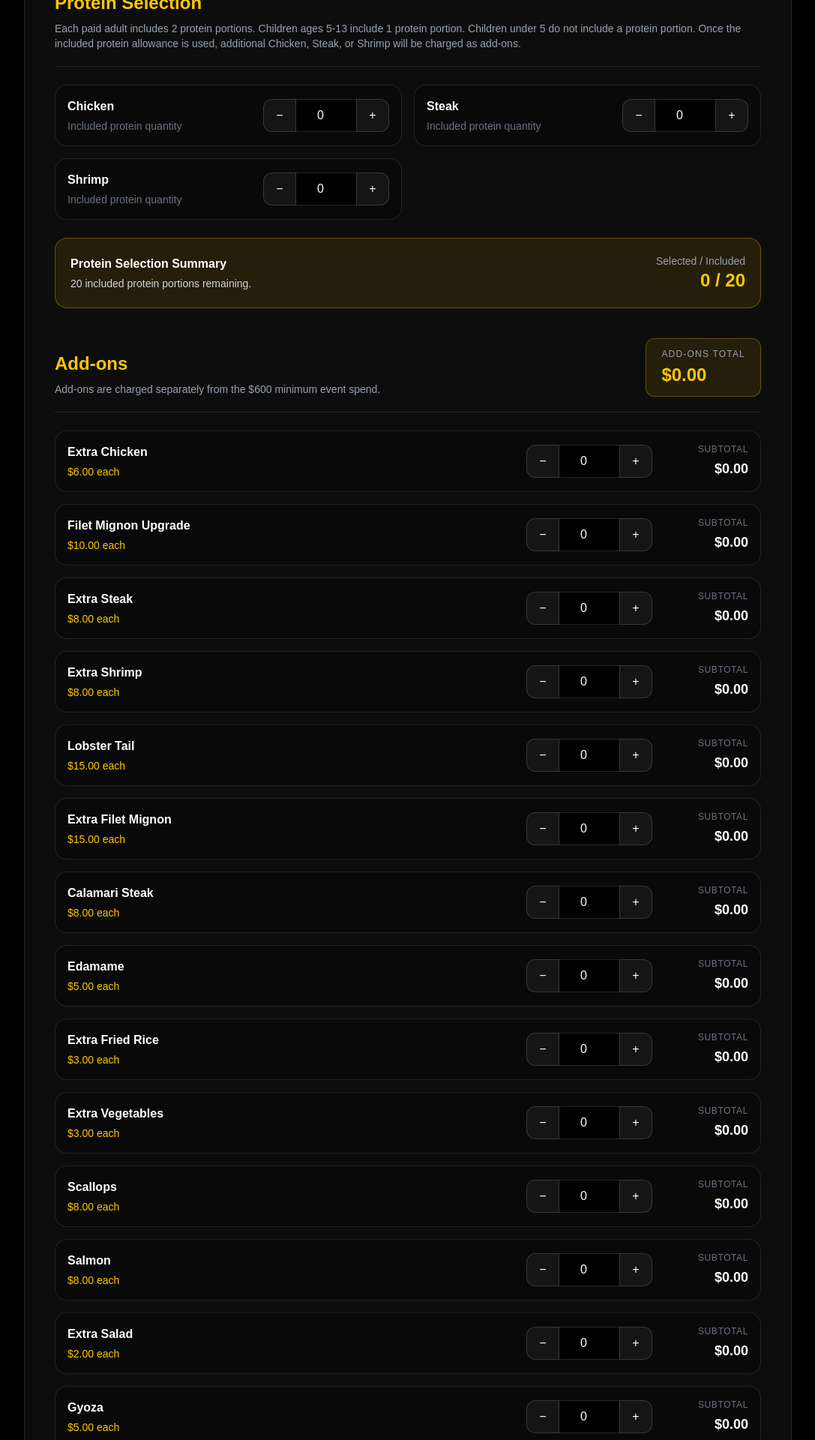
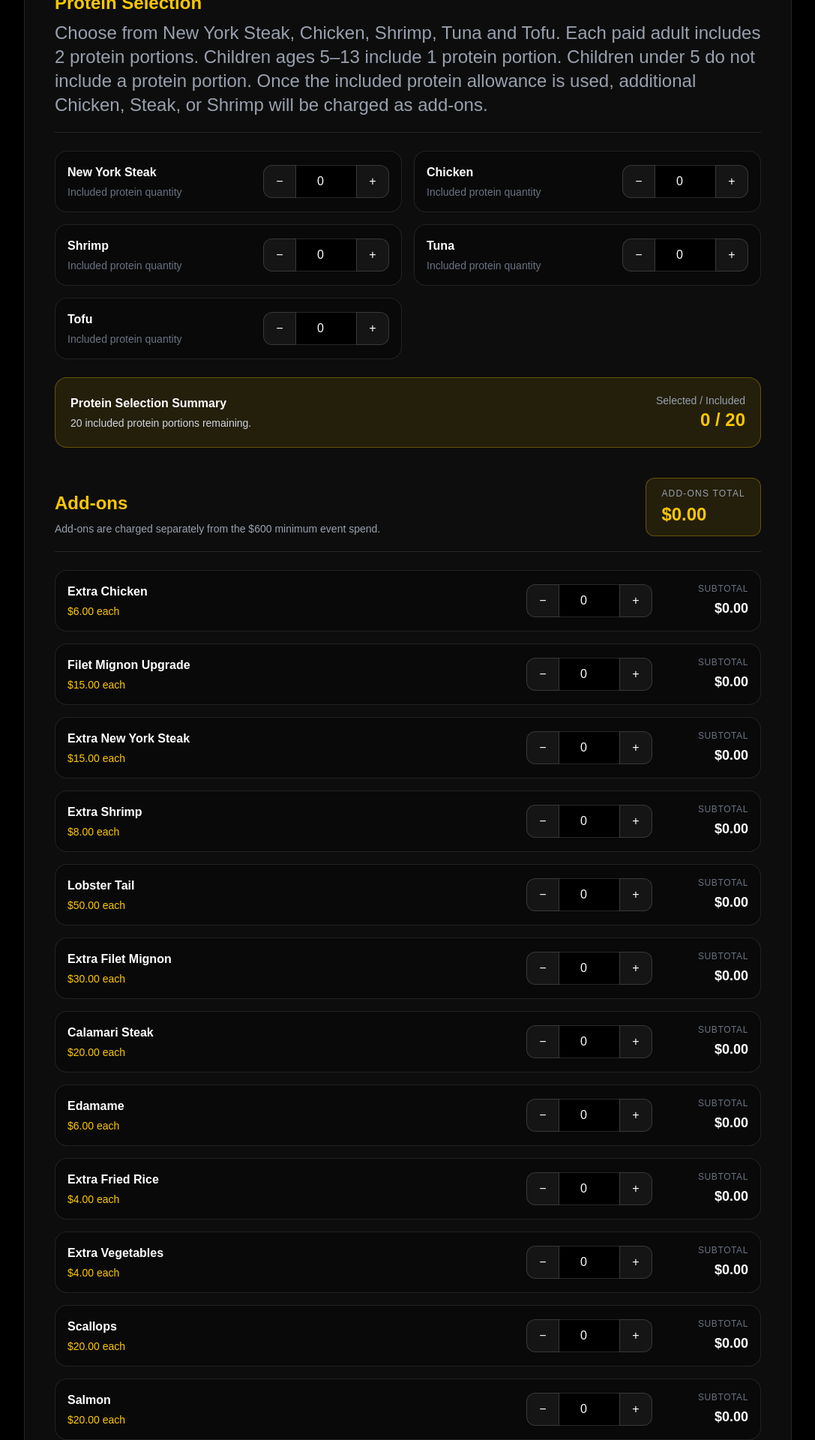
Before and after one commit to songsteppanyaki/songsteppanyaki, a Next.js app: page /booking in a window 1280 px wide. Shown: the part 2040-3960 px from the top of the page at 75% size, without its empty margins (96-1183 px from the left). Built offline with nearby package versions, Linux system fonts and the light colour scheme.

Commit message:
Add halal steak, halal wagyu, and extra tuna options

```diff
--- a/app/booking/page.tsx
+++ b/app/booking/page.tsx
@@ -50,9 +50,11 @@ const guestCategories: GuestCategory[] = [
 ];
 
 const proteins = [
+  "New York Steak",
   "Chicken",
-  "Steak",
   "Shrimp",
+  "Tuna",
+  "Tofu",
 ];
 
 const addOns: PricedItem[] = [
@@ -62,75 +64,93 @@ const addOns: PricedItem[] = [
   },
   {
   name: "Filet Mignon Upgrade",
-  price: 10,
+  price: 15,
 },
-  {
-    name: "Extra Steak",
-    price: 8,
-  },
+ {
+  name: "Extra New York Steak",
+  price: 15,
+},
   {
     name: "Extra Shrimp",
     price: 8,
   },
   {
     name: "Lobster Tail",
+    price:50,
+  },
+  {
+    name: "Extra Filet Mignon",
+    price:30,
+  },
+  {
+    name: "Calamari Steak",
+    price:20,
+  },
+
+  {
+    name: "Edamame",
+    price:6,
+  },
+  {
+    name: "Extra Fried Rice",
+    price:4,
+  },
+  {
+    name: "Extra Vegetables",
+    price: 4,
+  },
+  {
+    name: "Scallops",
+    price:20,
+  },
+  {
+    name: "Salmon",
+    price:20,
+  },
+  {
+    name: "Extra Salad",
+    price: 3,
+  },
+  {
+    name: "Gyoza",
     price: 15,
   },
   {
-    name: "Extra Filet Mignon",
-    price: 15,
-  },
-  {
-    name: "Calamari Steak",
-    price: 8,
-  },
-
-  {
-    name: "Edamame",
+    name: "Noodles",
     price: 5,
   },
   {
-    name: "Extra Fried Rice",
-    price: 3,
+    name: "Sushi",
+    price: 15,
   },
-  {
-    name: "Extra Vegetables",
-    price: 3,
-  },
-  {
-    name: "Scallops",
-    price: 8,
-  },
-  {
-    name: "Salmon",
-    price: 8,
-  },
-  {
-    name: "Extra Salad",
-    price: 2,
-  },
-  {
-    name: "Gyoza",
-    price: 5,
-  },
-  {
-    name: "Noodles",
-    price: 4,
-  },
-  {
-    name: "Sushi",
-    price: 8,
-  },
-  {
-    name: "Fried Tofu",
-    price: 6,
-  },
+ {
+  name: "Extra Tofu",
+  price: 8,
+},
+{
+  name: "Wagyu Beef",
+  price: 129
+},
+{
+  name: "Halal Steak",
+  price:99,
+},
+{
+  name: "Halal Wagyu Beef",
+  price: 199,
+},
+{
+  name: "Extra Tuna",
+  price:20,
+},
 ];
 
 const proteinToAddOn: Record<string, string> = {
   Chicken: "Extra Chicken",
-  Steak: "Extra Steak",
+  "New York Steak": "Extra New York Steak",
   Shrimp: "Extra Shrimp",
+  Tuna: "Extra Tuna",
+  Tofu: "Extra Tofu",
 };
 
 const allergies = [
@@ -1082,10 +1102,8 @@ Cancellations made at least 48 hours before the event are eligible for a refund,
                 Protein Selection
               </h2>
 
-              <p className="mt-2 text-sm text-gray-400">
-                Each paid adult includes 2 protein portions. Children
-                ages 5-13 include 1 protein portion. Children under 5
-                do not include a protein portion. Once the included protein allowance is used, additional Chicken, Steak, or Shrimp will be charged as add-ons.
+              <p className="mt-2 text-2xl text-gray-400">
+                Choose from New York Steak, Chicken, Shrimp, Tuna and Tofu. Each paid adult includes 2 protein portions. Children ages 5–13 include 1 protein portion. Children under 5 do not include a protein portion. Once the included protein allowance is used, additional Chicken, Steak, or Shrimp will be charged as add-ons.
               </p>
             </div>
 
--- a/app/page.tsx
+++ b/app/page.tsx
@@ -323,20 +323,29 @@ const nextGallery = () => {
 
             <div className="mt-10 grid max-w-xl grid-cols-3 gap-5 border-t border-white/20 pt-7">
               <div>
-                <p className="text-2xl font-black text-amber-400">$60</p>
-                <p className="mt-1 text-xs text-neutral-300">Per Adult</p>
+                <p className="text-4xl font-black text-amber-400">$60</p>
+                <p className="mt-1 text-2xl text-neutral-300">Per Adult</p>
               </div>
 
               <div>
-                <p className="text-2xl font-black text-amber-400">$30</p>
-                <p className="mt-1 text-xs text-neutral-300">Ages 5–13</p>
+                <p className="text-4xl font-black text-amber-400">$30</p>
+                <p className="mt-1 text-2xl text-neutral-300">Ages 5-13</p>
               </div>
 
               <div>
-                <p className="text-2xl font-black text-amber-400">$600</p>
-                <p className="mt-1 text-xs text-neutral-300">Minimum Event Spend</p>
+                <p className="text-4xl font-black text-amber-400">$600</p>
+                <p className="mt-1 text-2xl text-neutral-300">Minimum Event Spend</p>
               </div>
             </div>
+            <div className="mt-6 max-w-2xl space-y-4 text-3xl font-black leading-relaxed text-amber-400">
+  <p>
+    * New York Steak, Chicken, Shrimp, Tuna and Tofu — No Additional Charge.
+  </p>
+
+  <p>
+    * Every Meal Comes with Organic Salad, Organic Chicken Fried Rice, and Organic Hibachi Vegetables for Every Guest.
+  </p>
+</div>
           </div>
 
           <div className="hidden lg:block">
```
